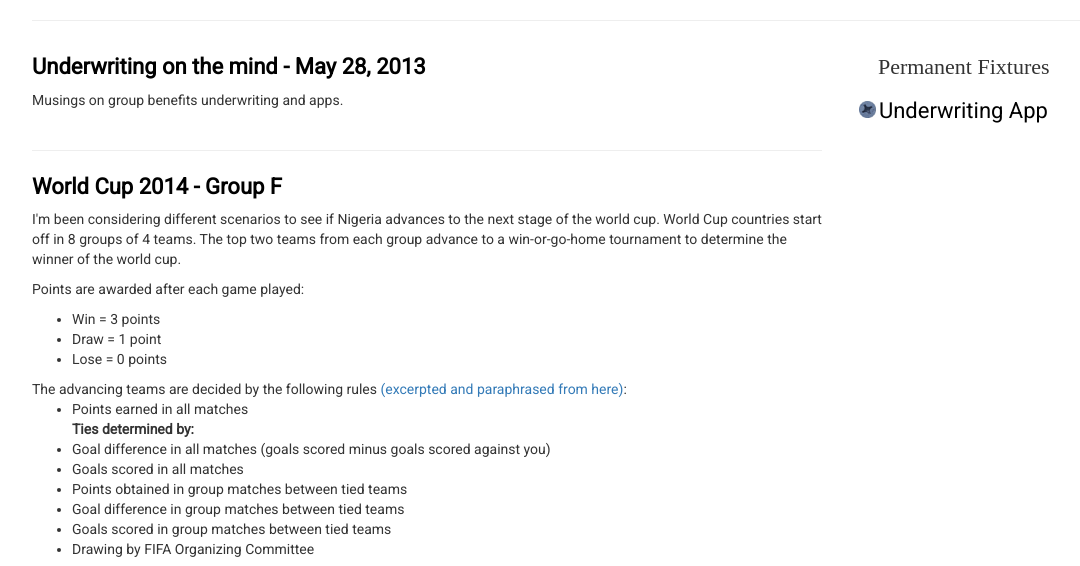
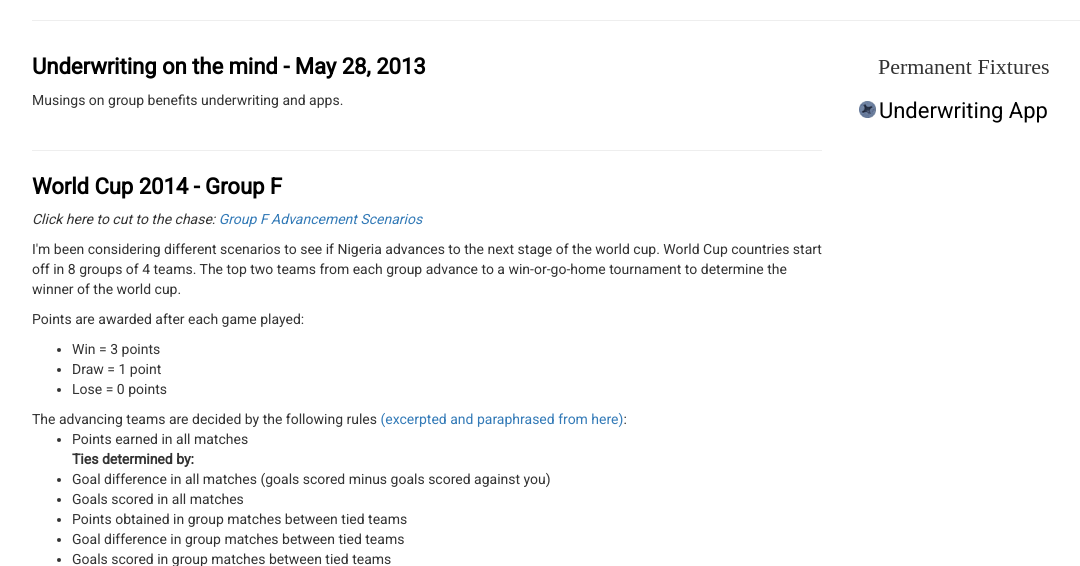
Before and after one commit to dikee/ercot, a Flask app: page / in a window 1280 px wide. Shown: the part 47-613 px from the top of the page, without its empty margins (32-1112 px from the left). Run offline with Flask 2, Linux system fonts and the light colour scheme; some libraries are stand-ins or nearby versions; some web fonts are replaced.

Commit message:
cut to the chase link

```diff
--- a/myapp/templates/home.html
+++ b/myapp/templates/home.html
@@ -16,10 +16,11 @@
 
 	<div class="item" id="world-cup">
 		<div class="title">
-			<a href="#world-cup">World Cup 2014 - Group F</a>
+			<a href="#world-cup">World Cup 2014 - Group F </a>
 		</div>
 
 		<div class="body">
+			<p><i> Click here to cut to the chase: <a href="/writing/2014WC-scenarios">Group F Advancement Scenarios</a></i>
 
 			<p>
 			I'm been considering different scenarios to see if Nigeria advances to the next stage of the world cup. World Cup countries start off in 8 groups of 4 teams. The top two teams from each group advance to a win-or-go-home tournament to determine the winner of the world cup.
```
